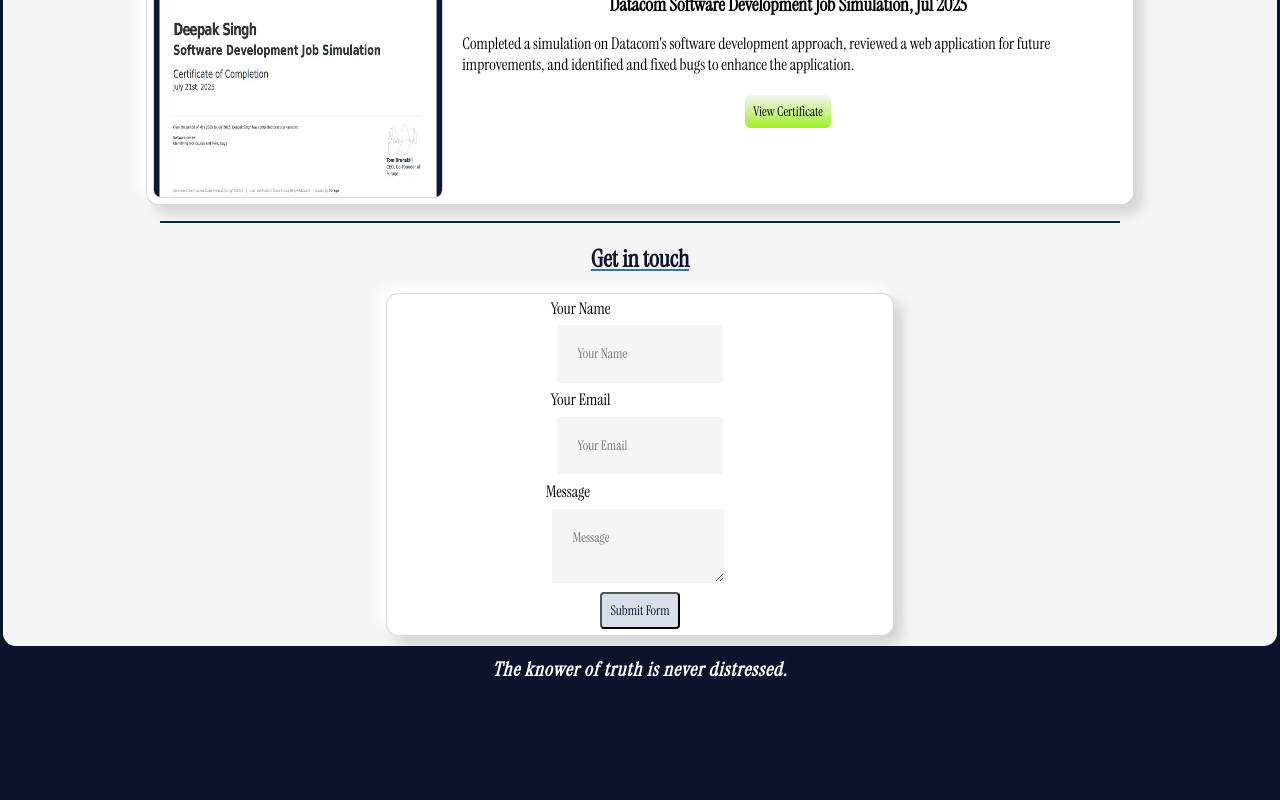
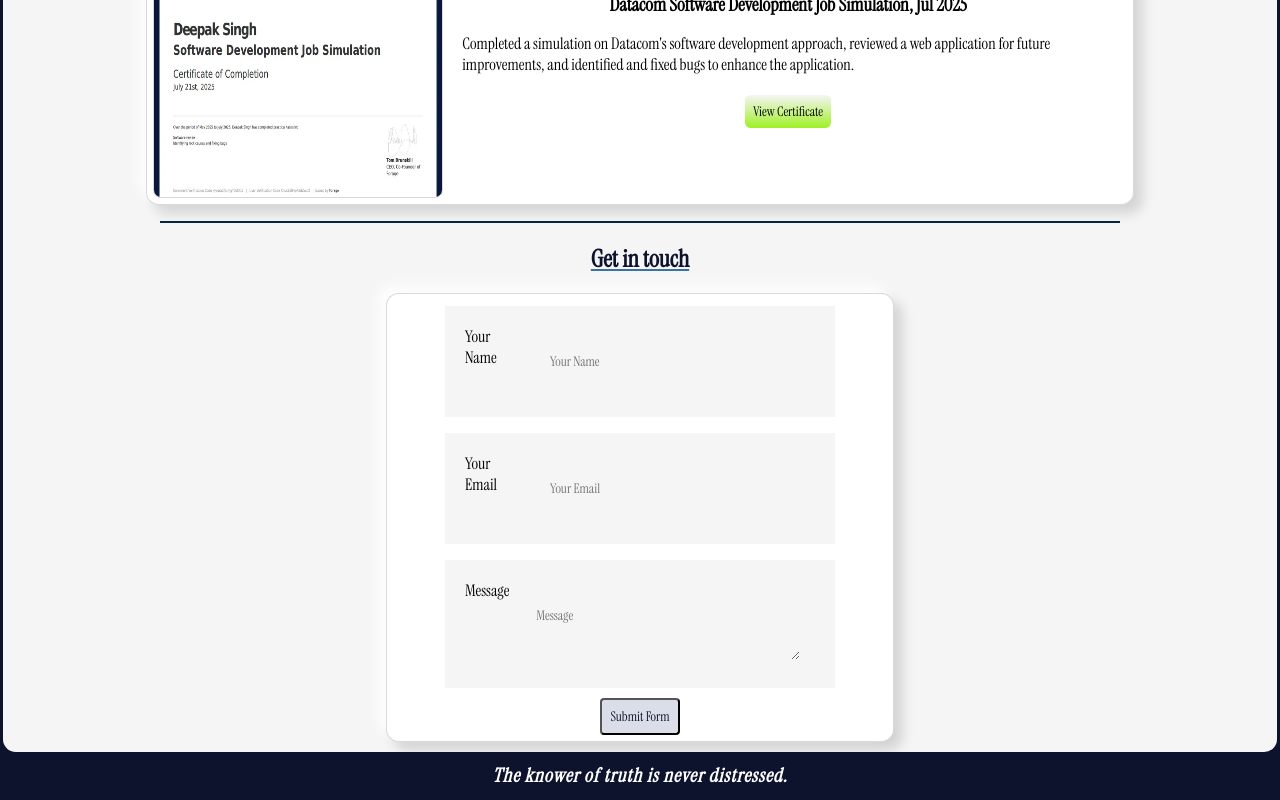
Before and after one commit to DeepakSingh9999/Portfolio, a React (Vite) app: page / in a window 1280 px wide. Shown: the part 5141-5941 px from the top of the page. Before the commit the page ends 5835 px from the top, so only its background shows below. Built offline with nearby package versions, Linux system fonts and the light colour scheme; no server answers.

Commit message:
Update App.css

```diff
--- a/src/App.css
+++ b/src/App.css
@@ -698,7 +698,7 @@ body{
   justify-content: center;
 }
 
-.contact-name, .contact-email, .contact-message{
+.contact-name, .contact-email, .contact-message, .form-group{
   font-family: inherit;
   font-weight: 400;
   width: 70%;
```
